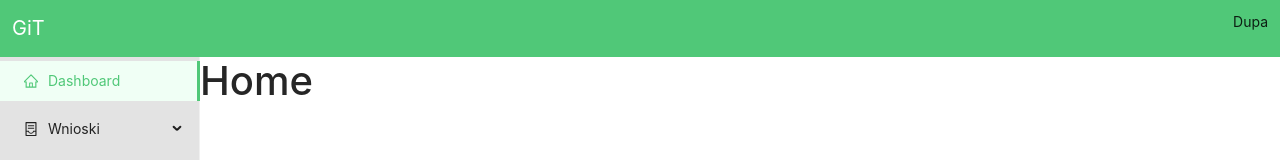
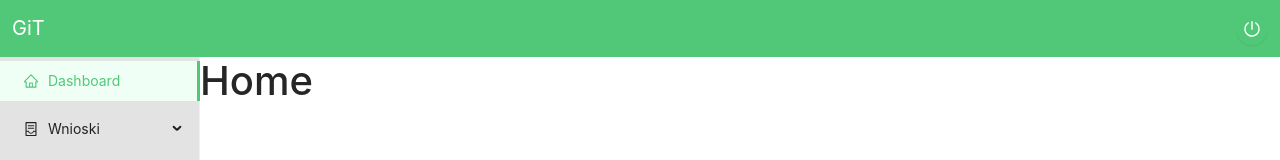
Before and after one commit to Pyoter33/PO-project, a React (Create React App) app in the folder frontend/react-app/: page / in a window 1280 px wide. Shown: the top 160 px of the page. Built offline with nearby package versions, Linux system fonts and the light colour scheme.

Commit message:
added logout button

```diff
--- a/frontend/react-app/src/components/navbarMenu/NavbarMenu.jsx
+++ b/frontend/react-app/src/components/navbarMenu/NavbarMenu.jsx
@@ -1,5 +1,7 @@
 import React from 'react';
 import { Navbar, Container } from 'react-bootstrap';
+import { Tooltip, Button } from 'antd';
+import { PoweroffOutlined } from '@ant-design/icons';
 import styles from './NavbarMenu.module.scss';
 
 export const NavbarMenu = () => {
@@ -9,7 +11,13 @@ export const NavbarMenu = () => {
                 <Navbar.Brand>GiT</Navbar.Brand>
                 <Navbar.Toggle />
                 <Navbar.Collapse className="justify-content-end">
-                    <p>Dupa</p>
+                    <Tooltip title="Wyloguj się">
+                        <Button
+                            type="primary"
+                            shape="circle"
+                            icon={<PoweroffOutlined />}
+                        />
+                    </Tooltip>
                 </Navbar.Collapse>
             </Container>
         </Navbar>
```
